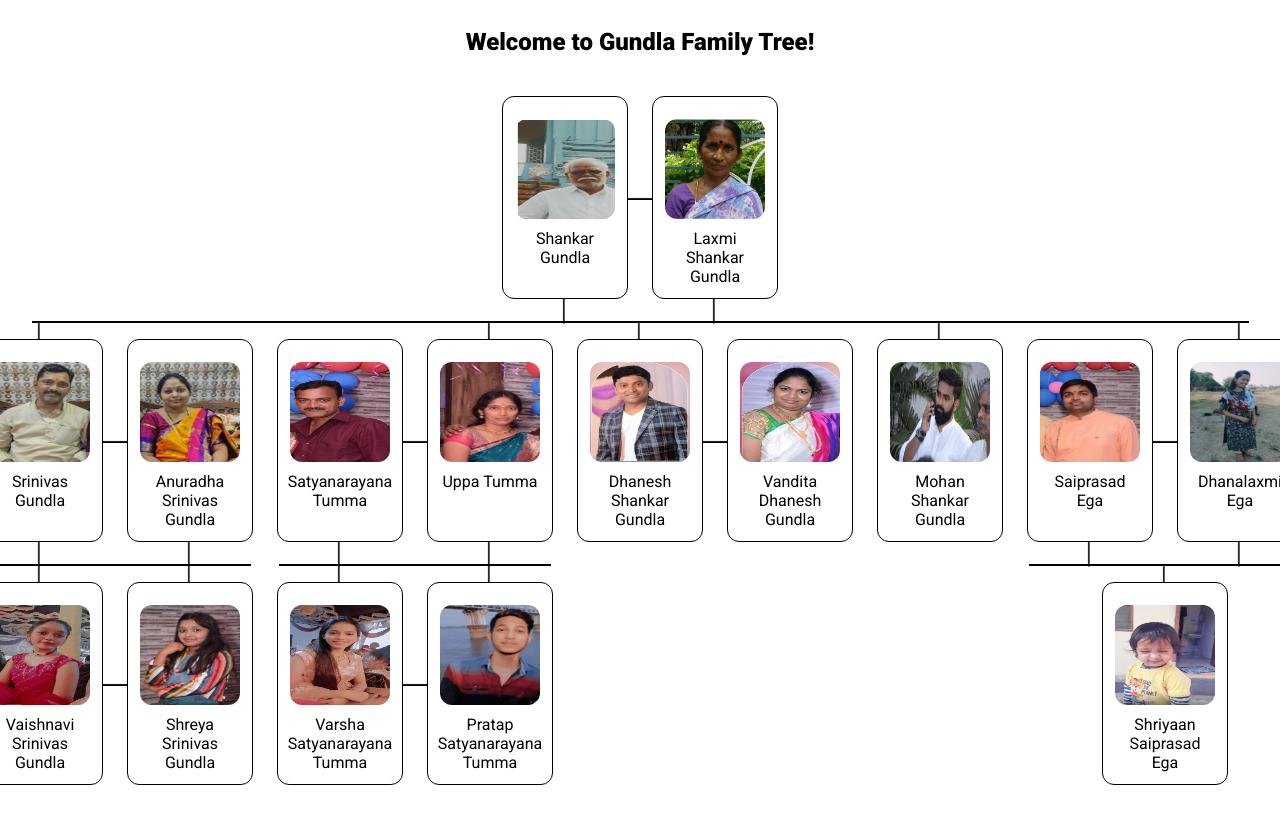
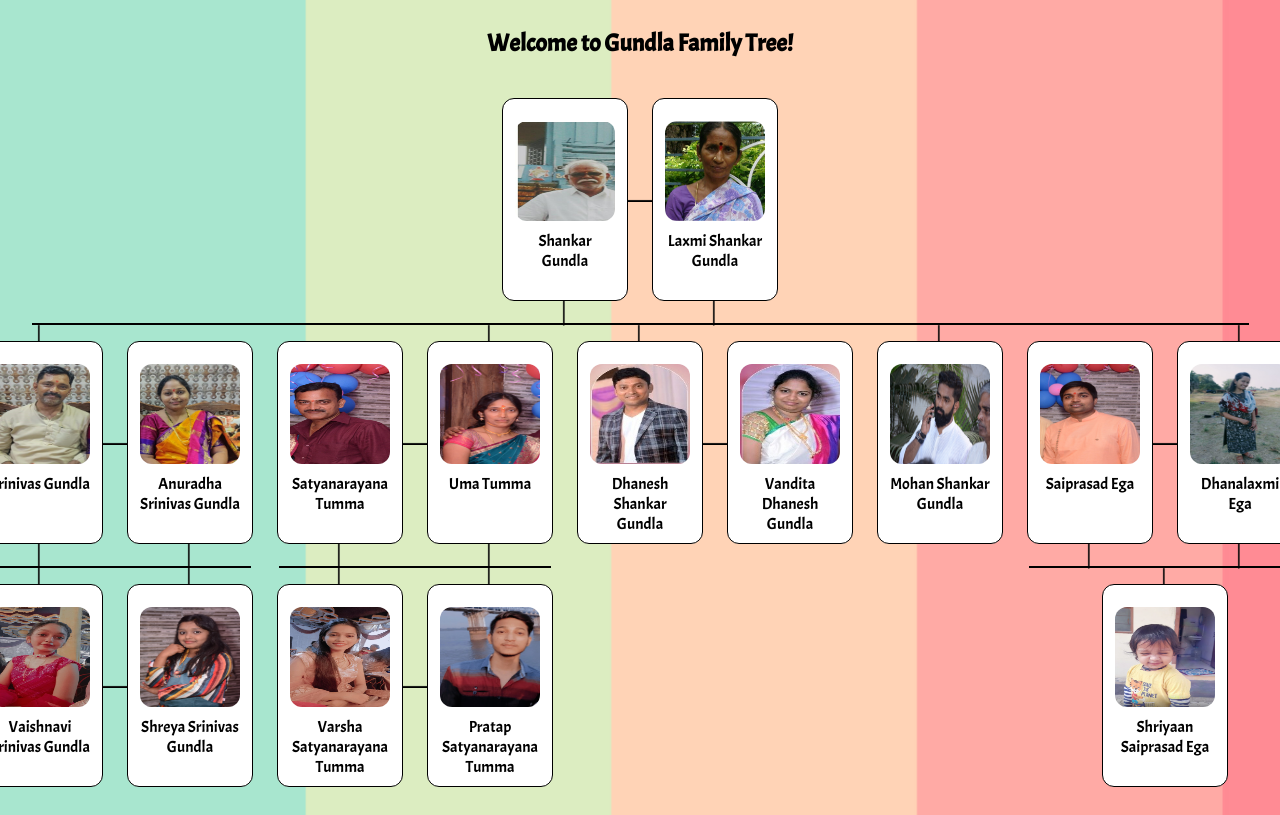
Before and after one commit to vgundla/my-family-tree, a plain HTML site: page index.html in a window 1280 px wide. Shown: the top 815 px of the page. Drawn offline with Linux system fonts and the light colour scheme.

Commit message:
image added,worked in html,worked in css

```diff
--- a/index.html
+++ b/index.html
@@ -8,12 +8,15 @@
     <title>Document</title>
     <link rel="preconnect" href="https://fonts.googleapis.com">
     <link rel="preconnect" href="https://fonts.gstatic.com" crossorigin>
-    <link href="https://fonts.googleapis.com/css2?family=Roboto:wght@400;500;900&display=swap" rel="stylesheet">
+    <link
+        href="https://fonts.googleapis.com/css2?family=Acme&family=Lobster&family=Poppins:ital,wght@1,600&display=swap"
+        rel="stylesheet">
     <link href="./styles.css" rel="stylesheet" />
 </head>
 
 <body class="body">
     <h2>Welcome to Gundla Family Tree!</h2>
+
     <!-- <h3>Update will commence!</h3> -->
     <div class="node level hasChildren">
         <div class="c1">
@@ -130,7 +133,7 @@
                         <img class="person-img" src="./assests/images/uppa.jpeg" />
                     </div>
                     <div class="name">
-                        Uppa Tumma
+                        Uma Tumma
                     </div>
                     <div class="details">
                         <div>
--- a/styles.css
+++ b/styles.css
@@ -2,7 +2,10 @@
     display: flex;
     flex-direction: column;
     align-items: center;
-    font-family: 'Roboto', sans-serif;
+    font-family: 'Acme', sans-serif;
+    background-image: url(./assests/images/mmmm.jpg);
+    background-repeat: no-repeat;
+    background-size: cover;
 }
 
 .node {
```
Also changed, not shown: assests/images/back.jpg (added), assests/images/mmmm.jpg (added).
